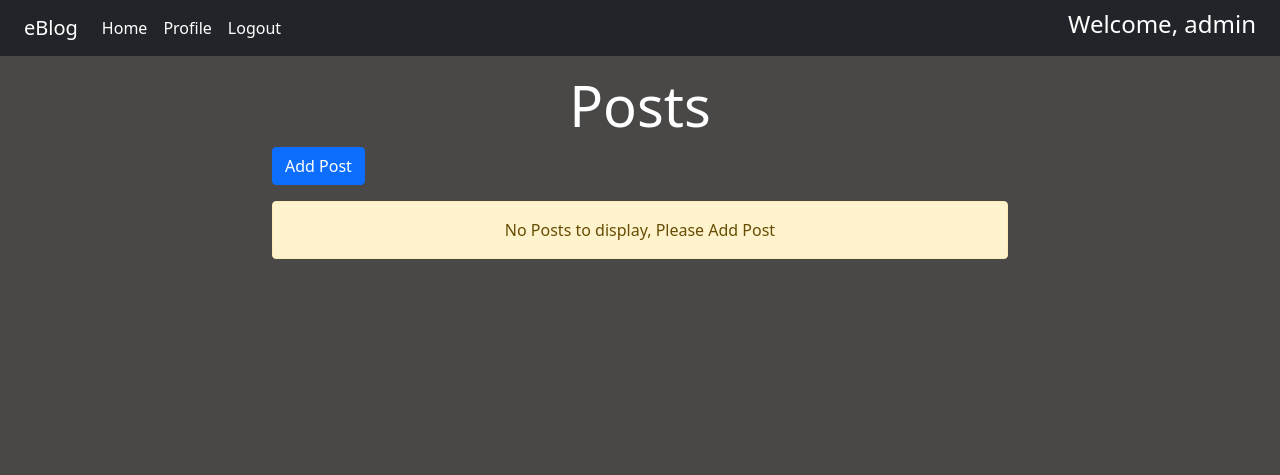
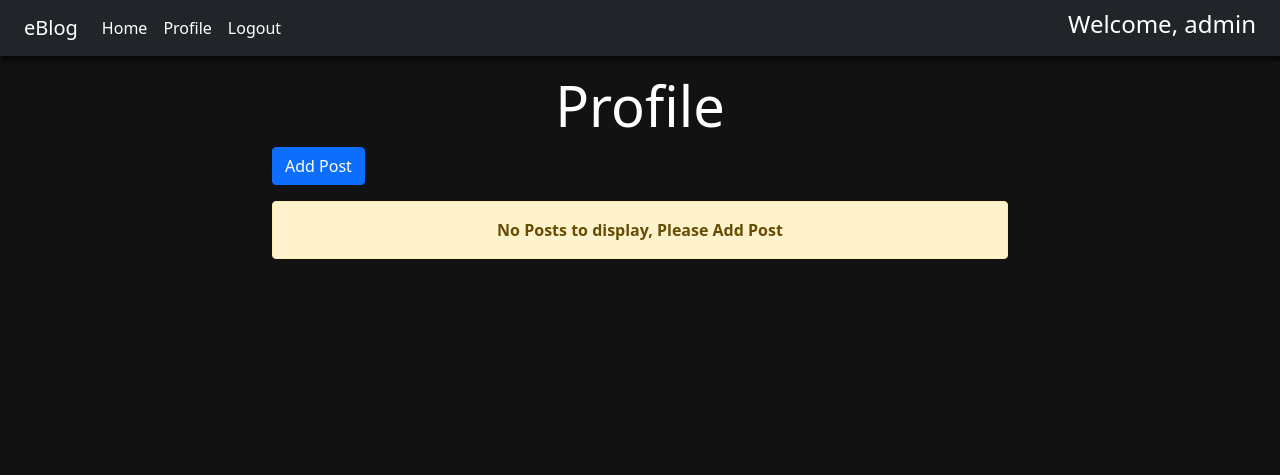
Before and after one commit to GoreSumit/eBlog, a Django app: page /add/ in a window 1280 px wide. Shown: the top 475 px of the page. Run offline with Django 4.2, Linux system fonts and the light colour scheme; a user stored in the database is signed in.

Commit message:
Add files via upload

```diff
--- a/myblog/app/templates/base.html
+++ b/myblog/app/templates/base.html
@@ -8,17 +8,24 @@
     <link href="https://cdn.jsdelivr.net/npm/bootstrap@5.0.2/dist/css/bootstrap.min.css" rel="stylesheet" integrity="sha384-EVSTQN3/azprG1Anm3QDgpJLIm9Nao0Yz1ztcQTwFspd3yD65VohhpuuCOmLASjC" crossorigin="anonymous">
     <style>
         body{
-            background-color: rgb(74,71,71);
+            background-color: #121212;
         }
        .jumbotron {
             border-radius: 6px;
-            box-shadow: 0px 5px 10px 0px rgba(0, 0, 0, 0.5);
+            box-shadow:2px 5px 3px 0px #080808ff;
+            background-color:#1D1D1D ;
+        }
+        .navbar-div{
+            box-shadow:2px 5px 3px 0px #080808ff;
+        }
+        .profile{
+            background-color: #1D1D1D ;
         }
     </style>
     <title>Document</title>
 </head>
 <body>
-    <div class="container-fluid bg-dark">
+    <div class="container-fluid bg-dark navbar-div">
         {% include 'navbar.html' %}
     </div>
 
@@ -26,8 +33,9 @@
         <div class="row">
             <div class="col-sm">
                 {% if messages %}
-                    <div class="alert alert-success alert-dismissible text-center">
-                        {% for i in messages %}
+                {% for i in messages %}
+                    <div class="alert alert-{{i.tags}} alert-dismissible text-center">
+
                             {{i.message}}
                         {% endfor %}
                         <button type="button" class="btn-close" data-bs-dismiss="alert" aria-label="Close"></button>
--- a/myblog/app/templates/profile.html
+++ b/myblog/app/templates/profile.html
@@ -1,8 +1,10 @@
 {% extends 'base.html' %}
+{% load static %}
+{% block content %}
 
-{% block content %}
+
 <div class="col-sm-8">
-  <h1 class="display-4 text-center">Posts</h1>
+  <h1 class="display-4 text-center">Profile</h1>
   <!-- Modal -->
   <!-- Button trigger modal -->
   <button type="button" class="btn btn-primary" data-bs-toggle="modal" data-bs-target="#exampleModal">
@@ -47,11 +49,11 @@
     {% for post in posts %}
     <tr>
 
-        <td>{{post.title}}</td>
-        <td>{{post.desc}}</td>
+      <td style="width: 20%">{{post.title}}</td>
+      <td style="width: 90%">{{post.desc}}</td>
       <td>
         <div class="d-grid gap-2">
-            <a href="{% url 'updatedata' post.id %}" class="btn btn-outline-warning">Edit</a>
+          <a href="{% url 'updatedata' post.id %}" class="btn btn-outline-warning ">Edit</a>
           <form action="{% url 'deletedata' post.id %}" method="POST" class="d-inline">
             {% csrf_token %}
             <input type="Submit" value="Delete" class="btn btn-outline-danger">
@@ -63,9 +65,12 @@
   </table>
   {% else %}
   <div class="alert alert-warning text-center my-3" role="alert">
-  No Posts to display, Please Add Post
+  <strong>No Posts to display, Please Add Post</strong>
   </div>
   {% endif %}
+</div>
+
+
 
 
   {% endblock content %}
--- a/myblog/app/views.py
+++ b/myblog/app/views.py
@@ -1,4 +1,4 @@
-from django.shortcuts import render,HttpResponseRedirect
+from django.shortcuts import render,HttpResponseRedirect,HttpResponse
 from .forms import UserForm,UserLogin,PostForm
 from django.contrib.auth.models import User
 from django.contrib.auth import authenticate,login,logout
@@ -29,13 +29,15 @@ def user_login(request):
         if fm.is_valid():
             uname = fm.cleaned_data['username']
             upass = fm.cleaned_data['password']
+            print(uname,upass)
             user = authenticate(username=uname,password=upass)
             if user is not None:
                 login(request,user)
                 messages.success(request,"Login Successful")
                 return HttpResponseRedirect('/profile/')
-            else:
-                return HttpResponseRedirect('/signup/')
+        else:
+            messages.warning(request,"User does not exist or wrong credentials")
+            return render(request,'login.html',{'form':fm})
     else:
         fm=UserLogin()
         return render(request,'login.html',{'form':fm})
@@ -64,6 +66,7 @@ def user_profile(request):
         return HttpResponseRedirect('/login/')
 
 
+
 def add_post(request):
     if request.user.is_authenticated:
         if request.method=='POST':
@@ -83,22 +86,68 @@ def add_post(request):
         return HttpResponseRedirect('/login/')
 
 def updatedata(request,id):
-    if request.method=="POST":
-        dat=Post.objects.get(pk=id)
-        fm = PostForm(request.POST,instance=dat)
-        if fm.is_valid():
-            fm.save()
-            messages.success(request,"Post edit Successful")
+    if request.user.is_authenticated:
+        userid = request.user.id
+        get_id=Post.objects.get(pk=id).user_id
+        if userid == get_id:
+            if request.method=="POST":
+                dat=Post.objects.get(pk=id)
+                fm = PostForm(request.POST,instance=dat)
+                if fm.is_valid():
+                    fm.save()
+                    messages.success(request,"Post edit Successful")
+                    return HttpResponseRedirect('/profile/')
+            else:
+                dat=Post.objects.get(pk=id)
+                fm=PostForm(instance=dat)
+                return render(request,'edit.html',{'form':fm})
+
+        else:
+            messages.warning(request,"You do not have permission for this task")
             return HttpResponseRedirect('/profile/')
     else:
-        dat=Post.objects.get(pk=id)
-        fm=PostForm(instance=dat)
+        return HttpResponseRedirect('/login/')
 
-    return render(request,'edit.html',{'form':fm})
+def deletedata(request,id):
+    if request.user.is_authenticated:
+        userid = request.user.id
+        get_id=Post.objects.get(pk=id).user_id
+        if userid == get_id:
+            if request.method=="POST":
+                dat=Post.objects.get(pk=id)
+                dat.delete()
+                return HttpResponseRedirect('/profile/')
+        else:
+            messages.warning(request,"You do not have permission for this task")
+            return HttpResponseRedirect('/profile/')
+    else:
+        return HttpResponseRedirect('/login/')
+'''
+def updatedata(request,id):
+    if request.user.is_authenticated:
+        if request.method=="POST":
+            dat=Post.objects.get(pk=id)
+            fm = PostForm(request.POST,instance=dat)
+            if fm.is_valid():
+                fm.save()
+                messages.success(request,"Post edit Successful")
+                return HttpResponseRedirect('/profile/')
+        else:
+            dat=Post.objects.get(pk=id)
+            fm=PostForm(instance=dat)
+            return render(request,'edit.html',{'form':fm})
+    else:
+        return HttpResponseRedirect('/login/')
+
+'''
 
 
-def deletedata(request,id):
-    if request.method=="POST":
-        dat=Post.objects.get(pk=id)
-        dat.delete()
-        return HttpResponseRedirect('/profile/')
+'''
+    if user is not None:
+                login(request,user)
+                messages.success(request,"Login Successful")
+                return HttpResponseRedirect('/profile/')
+            else:
+                messages.warning(request,"User does not exist")
+                return HttpResponseRedirect('/signup/')
+'''
--- a/myblog/myblog/settings.py
+++ b/myblog/myblog/settings.py
@@ -25,7 +25,7 @@ SECRET_KEY = 'django-insecure-=3ha1n1$i@pu##l!sn=5^-3posfp+p#afe-1bg!k2!b1nh8#l#
 # SECURITY WARNING: don't run with debug turned on in production!
 DEBUG = True
 
-ALLOWED_HOSTS = ['192.168.120.131']
+ALLOWED_HOSTS = ['192.168.120.131','127.0.0.1','192.168.149.128']
 
 
 # Application definition
--- a/myblog/myblog/urls.py
+++ b/myblog/myblog/urls.py
@@ -28,7 +28,9 @@ urlpatterns = [
     path('logout/',views.user_logout,name='logout') ,
     path('add/',views.add_post),
     path('updatedata/<int:id>',views.updatedata,name='updatedata'),
-    path('deletedata/<int:id>',views.deletedata,name='deletedata')
+    path('deletedata/<int:id>',views.deletedata,name='deletedata'),
+
+
 
 
 ]+ static(settings.MEDIA_URL, document_root=settings.MEDIA_ROOT)
```
Also changed, not shown: myblog/app/static/images/profilepic.jpg (added), myblog/db.sqlite3. Lines whose indentation alone changed are shown as unchanged.
